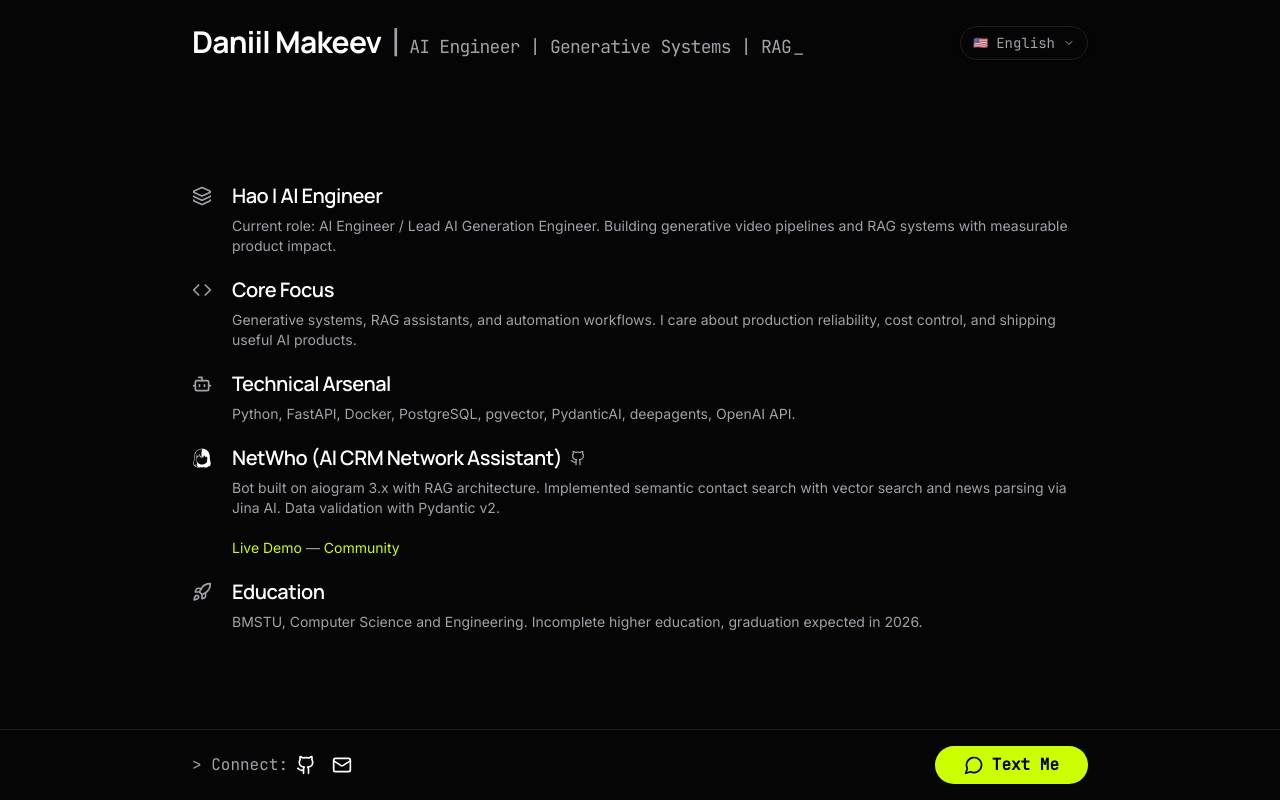
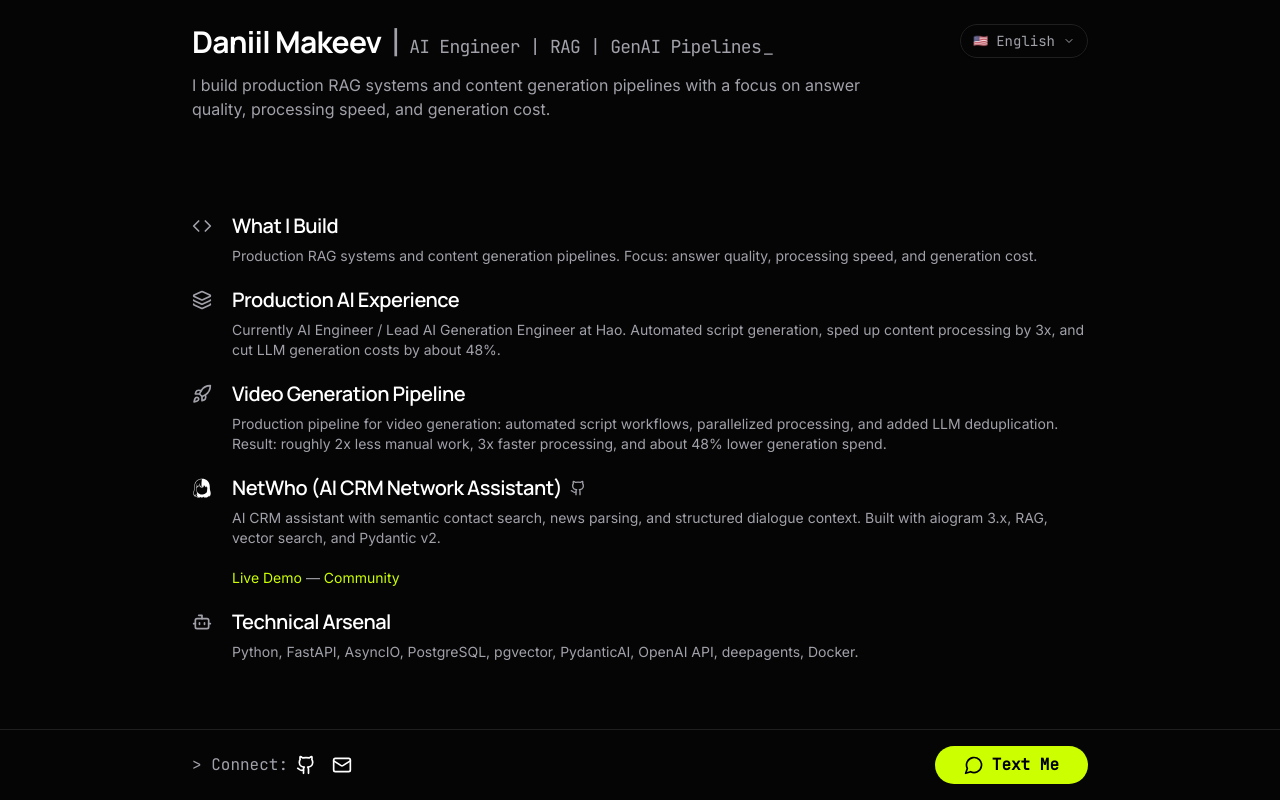
Before and after one commit to wyddy7/landing, a React (Vite) app in the folder website/: page / in a window 1280 px wide. Built offline with nearby package versions, Linux system fonts and the light colour scheme.

Commit message:
Refine landing copy and hero hook

```diff
--- a/website/index.html
+++ b/website/index.html
@@ -5,20 +5,20 @@
     <meta name="color-scheme" content="light dark" />
     <link rel="icon" type="image/svg+xml" href="/favicon-darq.svg" />
     <meta name="viewport" content="width=device-width, initial-scale=1.0" />
-    <meta name="description" content="AI Engineer building generative pipelines, RAG systems, and automation workflows. Daniil Makeev ships production AI tools with Python, pgvector, FastAPI, and LLM orchestration." />
-    <meta name="keywords" content="Daniil Makeev, AI Engineer, Python Developer, Generative AI, RAG, pgvector, FastAPI, LLM Integration, Automation, Prompt Engineering" />
+    <meta name="description" content="AI Engineer building production RAG systems and content generation pipelines. Daniil Makeev works with Python, FastAPI, pgvector, PydanticAI, OpenAI API, and deepagents." />
+    <meta name="keywords" content="Daniil Makeev, AI Engineer, Python Developer, Generative AI, GenAI Pipelines, RAG, pgvector, FastAPI, PydanticAI, OpenAI API, deepagents" />
     <meta name="author" content="Daniil Makeev" />
     <link rel="canonical" href="https://wyddy.tech/" />
-    <title>Daniil Makeev | AI Engineer | Generative Systems | RAG</title>
+    <title>Daniil Makeev | AI Engineer | RAG | GenAI Pipelines</title>
 
     <meta property="og:type" content="website" />
-    <meta property="og:title" content="Daniil Makeev | AI Engineer | Generative Systems | RAG" />
-    <meta property="og:description" content="AI Engineer building generative pipelines, RAG systems, and automation workflows. Daniil Makeev ships production AI tools with Python, pgvector, FastAPI, and LLM orchestration." />
+    <meta property="og:title" content="Daniil Makeev | AI Engineer | RAG | GenAI Pipelines" />
+    <meta property="og:description" content="AI Engineer building production RAG systems and content generation pipelines. Daniil Makeev works with Python, FastAPI, pgvector, PydanticAI, OpenAI API, and deepagents." />
     <meta property="og:url" content="https://wyddy.tech" />
 
     <meta name="twitter:card" content="summary" />
-    <meta name="twitter:title" content="Daniil Makeev | AI Engineer | Generative Systems | RAG" />
-    <meta name="twitter:description" content="AI Engineer building generative pipelines, RAG systems, and automation workflows. Daniil Makeev ships production AI tools with Python, pgvector, FastAPI, and LLM orchestration." />
+    <meta name="twitter:title" content="Daniil Makeev | AI Engineer | RAG | GenAI Pipelines" />
+    <meta name="twitter:description" content="AI Engineer building production RAG systems and content generation pipelines. Daniil Makeev works with Python, FastAPI, pgvector, PydanticAI, OpenAI API, and deepagents." />
 
     <script type="application/ld+json">
 {
@@ -26,7 +26,7 @@
   "@type": "Person",
   "name": "Daniil Makeev",
   "jobTitle": "AI Engineer",
-  "description": "AI Engineer focused on generative pipelines, RAG systems, and production-grade automation. I build AI products that reduce manual work, improve answer quality, and turn LLM prototypes into reliable systems.",
+  "description": "AI Engineer focused on production RAG systems and content generation pipelines. I build AI tools that reduce manual work, improve answer quality, and keep generation cost under control.",
   "url": "https://wyddy.tech",
   "email": "wyddy7@gmail.com",
   "sameAs": [
@@ -36,14 +36,15 @@
   "knowsAbout": [
     "Python",
     "FastAPI",
-    "GenAI",
+    "AsyncIO",
     "RAG",
     "pgvector",
     "PydanticAI",
+    "OpenAI API",
     "deepagents",
     "Docker",
     "PostgreSQL",
-    "OpenAI API"
+    "GenAI"
   ],
   "alumniOf": {
     "@type": "EducationalOrganization",
--- a/website/scripts/generate-content.mjs
+++ b/website/scripts/generate-content.mjs
@@ -40,6 +40,7 @@ function buildTranslations(profile) {
     en: {
       name: profile.branding.name.en,
       tagline: profile.branding.tagline.en,
+      hook: profile.branding.hook.en,
       connect: labels.en.connect,
       textMe: labels.en.textMe,
       pingMe: labels.en.pingMe,
@@ -49,6 +50,7 @@ function buildTranslations(profile) {
     ru: {
       name: profile.branding.name.ru,
       tagline: profile.branding.tagline.ru,
+      hook: profile.branding.hook.ru,
       connect: labels.ru.connect,
       textMe: labels.ru.textMe,
       pingMe: labels.ru.pingMe,
@@ -109,7 +111,7 @@ function buildLlms(profile, canonicalUrl) {
 **${profile.branding.name.en}** | ${profile.branding.title.en}
 
 - **Location**: Moscow, Russia
-- **Focus**: Generative systems, RAG assistants, and production AI automation
+- **Focus**: ${profile.branding.hook.en}
 - **Education**: ${profile.education.institution.en}, ${profile.education.program.en}
 - **Status**: ${profile.education.status.en}
 
@@ -143,6 +145,8 @@ function validateProfile(profile) {
   assert(profile.branding?.name?.ru, "branding.name.ru is required");
   assert(profile.branding?.tagline?.en, "branding.tagline.en is required");
   assert(profile.branding?.tagline?.ru, "branding.tagline.ru is required");
+  assert(profile.branding?.hook?.en, "branding.hook.en is required");
+  assert(profile.branding?.hook?.ru, "branding.hook.ru is required");
   assert(profile.seo?.title, "seo.title is required");
   assert(profile.seo?.description, "seo.description is required");
   assert(Array.isArray(profile.seo?.keywords), "seo.keywords must be an array");
--- a/website/src/App.tsx
+++ b/website/src/App.tsx
@@ -73,10 +73,15 @@ function App(): JSX.Element {
     <div className="min-h-screen bg-[#050505] text-white flex flex-col overflow-hidden">
       {/* Header */}
       <header className="px-5 py-4 sm:px-6 sm:py-6 flex-shrink-0">
-        <div className="max-w-4xl mx-auto flex items-center justify-between">
-          <h1 className="text-2xl sm:text-2xl md:text-3xl font-bold font-heading tracking-tight text-white">
-            <span>{t.name}</span> <span className="font-mono text-[#A1A1AA] font-normal">|</span> <span className="font-mono text-[#A1A1AA] font-normal text-base sm:text-base md:text-lg">{t.tagline}<span className="cursor-blink text-[#A1A1AA]">_</span></span>
-          </h1>
+        <div className="max-w-4xl mx-auto flex items-start justify-between gap-4">
+          <div className="min-w-0">
+            <h1 className="text-2xl sm:text-2xl md:text-3xl font-bold font-heading tracking-tight text-white">
+              <span>{t.name}</span> <span className="font-mono text-[#A1A1AA] font-normal">|</span> <span className="font-mono text-[#A1A1AA] font-normal text-base sm:text-base md:text-lg">{t.tagline}<span className="cursor-blink text-[#A1A1AA]">_</span></span>
+            </h1>
+            <p className="mt-3 max-w-2xl text-sm sm:text-base leading-relaxed text-[#A1A1AA]">
+              {t.hook}
+            </p>
+          </div>
           <div className="flex-shrink-0">
             <LanguageSelector />
           </div>
--- a/website/src/generated/site-content.ts
+++ b/website/src/generated/site-content.ts
@@ -18,12 +18,16 @@ export const siteContent = {
       "ru": "AI Engineer"
     },
     "tagline": {
-      "en": "AI Engineer | Generative Systems | RAG",
-      "ru": "AI Engineer | Generative Systems | RAG"
+      "en": "AI Engineer | RAG | GenAI Pipelines",
+      "ru": "AI Engineer | RAG | GenAI Pipelines"
+    },
+    "hook": {
+      "en": "I build production RAG systems and content generation pipelines with a focus on answer quality, processing speed, and generation cost.",
+      "ru": "Строю production RAG-системы и пайплайны генерации контента с фокусом на качество ответа, скорость обработки и стоимость генерации."
     },
     "summary": {
-      "en": "AI Engineer focused on generative pipelines, RAG systems, and production-grade automation. I build AI products that reduce manual work, improve answer quality, and turn LLM prototypes into reliable systems.",
-      "ru": "AI Engineer, который делает generative pipelines, RAG-системы и production-grade automation. Собираю AI-продукты, которые снижают ручной труд, повышают качество ответов и превращают LLM-прототипы в надёжные системы."
+      "en": "AI Engineer focused on production RAG systems and content generation pipelines. I build AI tools that reduce manual work, improve answer quality, and keep generation cost under control.",
+      "ru": "AI Engineer, который делает production RAG-системы и пайплайны генерации контента. Собираю AI-инструменты, которые снижают ручной труд, повышают качество ответов и держат под контролем стоимость генерации."
     }
   },
   "contacts": {
@@ -156,14 +160,15 @@ export const siteContent = {
     "core": [
       "Python",
       "FastAPI",
-      "GenAI",
+      "AsyncIO",
       "RAG",
       "pgvector",
       "PydanticAI",
+      "OpenAI API",
       "deepagents",
       "Docker",
       "PostgreSQL",
-      "OpenAI API"
+      "GenAI"
     ],
     "languages": [
       "Russian (native)",
@@ -174,108 +179,112 @@ export const siteContent = {
   "translations": {
     "en": {
       "name": "Daniil Makeev",
-      "tagline": "AI Engineer | Generative Systems | RAG",
+      "tagline": "AI Engineer | RAG | GenAI Pipelines",
+      "hook": "I build production RAG systems and content generation pipelines with a focus on answer quality, processing speed, and generation cost.",
       "connect": "Connect:",
       "textMe": "Text Me",
       "pingMe": "Ping me_",
       "cards": [
         {
-          "id": "hao",
-          "icon": "layers",
-          "title": "Hao | AI Engineer",
-          "description": "Current role: AI Engineer / Lead AI Generation Engineer. Building generative video pipelines and RAG systems with measurable product impact."
+          "id": "focus",
+          "icon": "code",
+          "title": "What I Build",
+          "description": "Production RAG systems and content generation pipelines. Focus: answer quality, processing speed, and generation cost."
         },
         {
-          "id": "focus",
-          "icon": "code",
-          "title": "Core Focus",
-          "description": "Generative systems, RAG assistants, and automation workflows. I care about production reliability, cost control, and shipping useful AI products."
+          "id": "production-experience",
+          "icon": "layers",
+          "title": "Production AI Experience",
+          "description": "Currently AI Engineer / Lead AI Generation Engineer at Hao. Automated script generation, sped up content processing by 3x, and cut LLM generation costs by about 48%."
         },
         {
-          "id": "education",
-          "icon": "bot",
-          "title": "Technical Arsenal",
-          "description": "Python, FastAPI, Docker, PostgreSQL, pgvector, PydanticAI, deepagents, OpenAI API.",
-          "showTechStackOnHover": true
+          "id": "video-generation",
+          "icon": "rocket",
+          "title": "Video Generation Pipeline",
+          "description": "Production pipeline for video generation: automated script workflows, parallelized processing, and added LLM deduplication. Result: roughly 2x less manual work, 3x faster processing, and about 48% lower generation spend."
         },
         {
           "id": "project-netwho",
           "icon": "netwho",
           "title": "NetWho (AI CRM Network Assistant)",
           "link": "https://github.com/wyddy7/netwho/tree/org",
-          "description": "Bot built on aiogram 3.x with RAG architecture. Implemented semantic contact search with vector search and news parsing via Jina AI. Data validation with Pydantic v2.\n\n[Live Demo](@netwho_bot) — [Community](t.me/netwho)"
+          "description": "AI CRM assistant with semantic contact search, news parsing, and structured dialogue context. Built with aiogram 3.x, RAG, vector search, and Pydantic v2.\n\n[Live Demo](@netwho_bot) — [Community](t.me/netwho)"
         },
         {
-          "id": "education-status",
-          "icon": "rocket",
-          "title": "Education",
-          "description": "BMSTU, Computer Science and Engineering. Incomplete higher education, graduation expected in 2026."
+          "id": "stack",
+          "icon": "bot",
+          "title": "Technical Arsenal",
+          "description": "Python, FastAPI, AsyncIO, PostgreSQL, pgvector, PydanticAI, OpenAI API, deepagents, Docker.",
+          "showTechStackOnHover": true
         }
       ],
       "techStack": [
         "Python",
         "FastAPI",
-        "GenAI",
+        "AsyncIO",
         "RAG",
         "pgvector",
         "PydanticAI",
+        "OpenAI API",
         "deepagents",
         "Docker",
         "PostgreSQL",
-        "OpenAI API"
+        "GenAI"
       ]
     },
     "ru": {
       "name": "Даниил Макеев",
-      "tagline": "AI Engineer | Generative Systems | RAG",
+      "tagline": "AI Engineer | RAG | GenAI Pipelines",
+      "hook": "Строю production RAG-системы и пайплайны генерации контента с фокусом на качество ответа, скорость обработки и стоимость генерации.",
       "connect": "Связь:",
       "textMe": "Написать мне",
       "pingMe": "Пинг_",
       "cards": [
         {
-          "id": "hao",
-          "icon": "layers",
-          "title": "Hao | AI Engineer",
-          "description": "Текущая роль: AI Engineer / Lead AI Generation Engineer. Делаю generative video pipelines и RAG-системы с измеримым продуктовым эффектом."
+          "id": "focus",
+          "icon": "code",
+          "title": "Что я строю",
+          "description": "Production RAG-системы и пайплайны генерации контента. Фокус: качество ответа, скорость обработки и стоимость генерации."
         },
         {
-          "id": "focus",
-          "icon": "code",
-          "title": "Основной фокус",
-          "description": "Generative systems, RAG-ассистенты и automation workflows. Мне важны production reliability, контроль стоимости и полезный AI-продукт."
+          "id": "production-experience",
+          "icon": "layers",
+          "title": "Продовый AI-опыт",
+          "description": "Сейчас AI Engineer / Lead AI Generation Engineer в Hao. Автоматизировал генерацию сценариев, ускорил обработку контента в 3 раза и снизил расходы на LLM примерно на 48%."
         },
         {
-          "id": "education",
-          "icon": "bot",
-          "title": "Технический арсенал",
-          "description": "Python, FastAPI, Docker, PostgreSQL, pgvector, PydanticAI, deepagents, OpenAI API.",
-          "showTechStackOnHover": true
+          "id": "video-generation",
+          "icon": "rocket",
+          "title": "Video Generation Pipeline",
+          "description": "Пайплайн генерации видео в проде: автоматизация сценариев, параллельная обработка и дедупликация запросов к LLM. Результат: примерно в 2 раза меньше ручной работы, в 3 раза быстрее обработка и примерно на 48% ниже затраты на генерацию."
         },
         {
           "id": "project-netwho",
           "icon": "netwho",
           "title": "NetWho (AI CRM Network Assistant)",
           "link": "https://github.com/wyddy7/netwho/tree/org",
-          "description": "Бот на aiogram 3.x с RAG-архитектурой. Реализовал семантический поиск по контактам через vector search и парсинг новостей через Jina AI. Валидация данных на Pydantic v2.\n\n[Live Demo в Telegram](@netwho_bot) — [Сообщество в Telegram](t.me/netwho)"
+          "description": "AI CRM-ассистент с семантическим поиском по контактам, парсингом новостей и управлением диалоговым контекстом. Стек: aiogram 3.x, RAG, vector search, Pydantic v2.\n\n[Live Demo в Telegram](@netwho_bot) — [Сообщество в Telegram](t.me/netwho)"
         },
         {
-          "id": "education-status",
-          "icon": "rocket",
-          "title": "Образование",
-          "description": "МГТУ им. Н.Э. Баумана, ИВТ. Неоконченное высшее, выпуск ожидается в 2026."
+          "id": "stack",
+          "icon": "bot",
+          "title": "Инструменты",
+          "description": "Python, FastAPI, AsyncIO, PostgreSQL, pgvector, PydanticAI, OpenAI API, deepagents, Docker.",
+          "showTechStackOnHover": true
         }
       ],
       "techStack": [
         "Python",
         "FastAPI",
-        "GenAI",
+        "AsyncIO",
         "RAG",
         "pgvector",
         "PydanticAI",
+        "OpenAI API",
         "deepagents",
         "Docker",
         "PostgreSQL",
-        "OpenAI API"
+        "GenAI"
       ]
     }
   }
```
Also changed, not shown: website/content/profile.yaml (+54 -47 lines), website/public/llms.txt.
